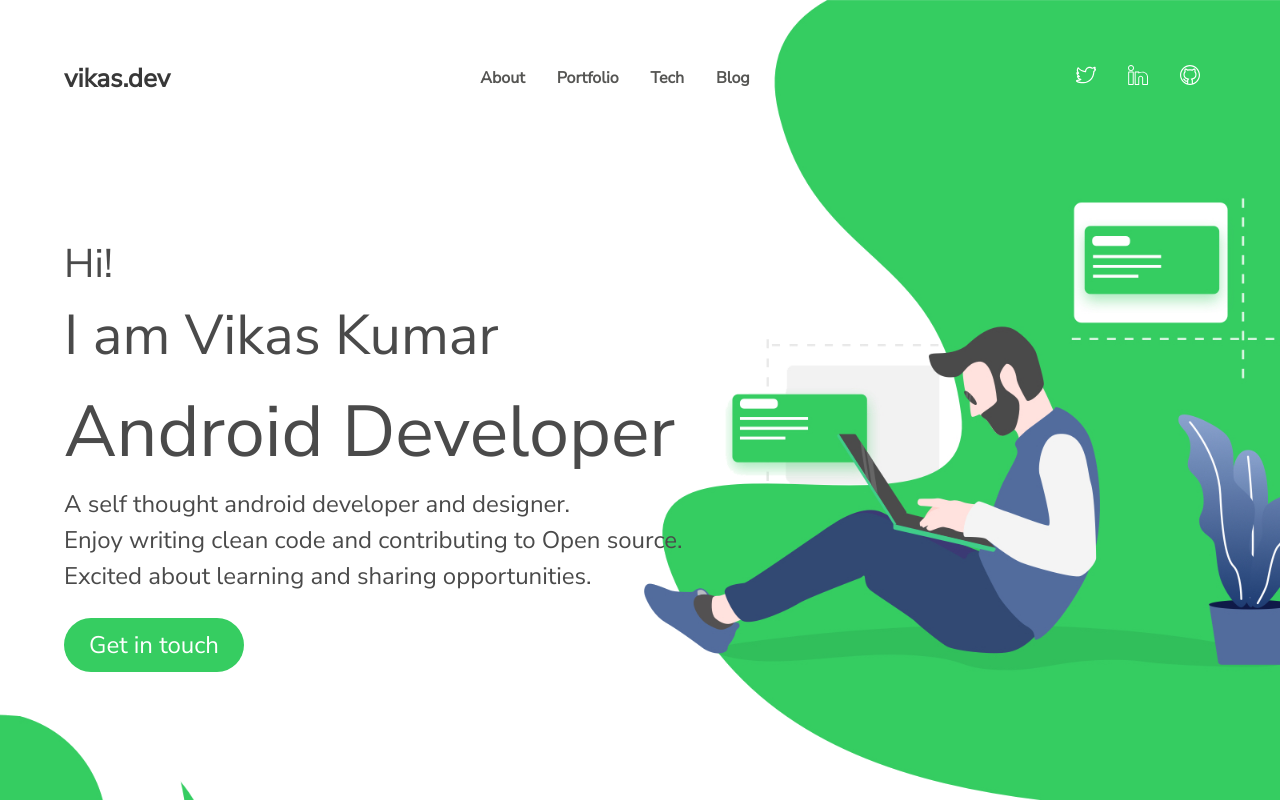
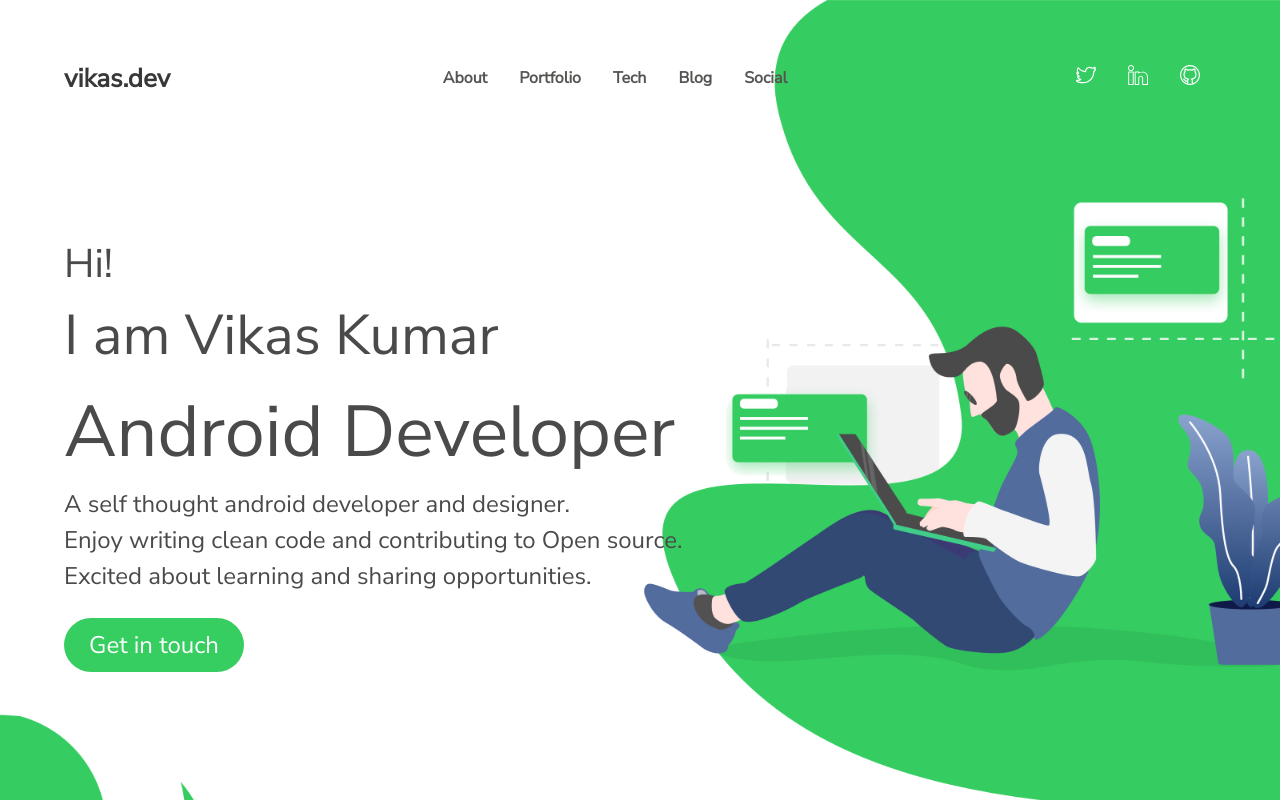
Before and after one commit to worstkiller/portfolio, a React (Create React App) app: page / in a window 1280 px wide. Shown: the top 800 px of the page. Built offline with nearby package versions, Linux system fonts and the light colour scheme.

Commit message:
fix: header fixes

```diff
--- a/src/Header.js
+++ b/src/Header.js
@@ -23,6 +23,9 @@ class Header extends Component {
             </li>
             <li>
               <a href="#home">Blog</a>
+            </li>
+            <li>
+              <a href="#home">Social</a>
             </li>
           </ul>
         </div>
```
